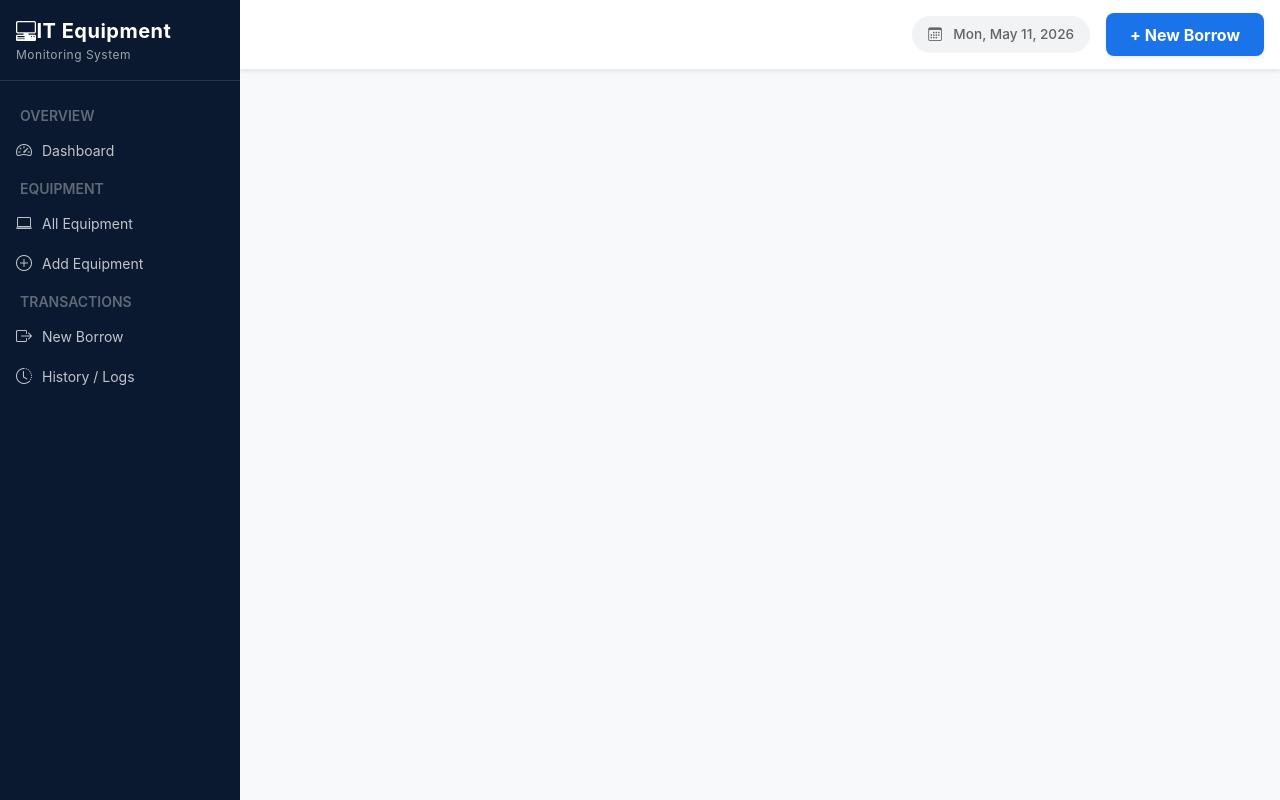
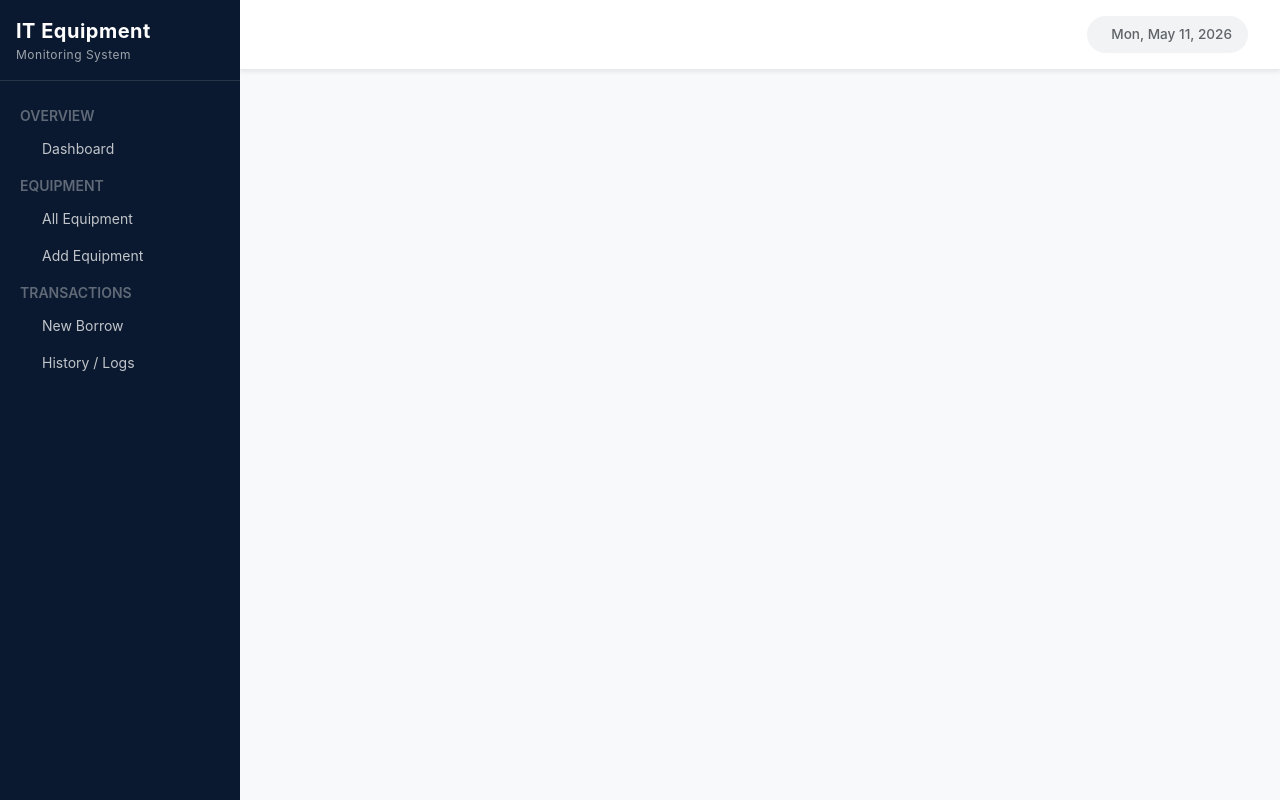
Before and after one commit to jhontagacay/ITEMS, a Django app: page / in a window 1280 px wide. Run offline with Django 5.2, Linux system fonts and the light colour scheme; some libraries are stand-ins or nearby versions.

Commit message:
base.html

```diff
--- a/ems/templates/ems/base.html
+++ b/ems/templates/ems/base.html
@@ -4,9 +4,10 @@
 <head>
     <meta charset="UTF-8">
     <meta name="viewport" content="width=device-width, initial-scale=1.0">
-    <link rel="stylesheet" href="https://cdn.jsdelivr.net/npm/bootstrap@5.3.0/dist/css/bootstrap.min.css">
-    <link rel="stylesheet" href="https://cdn.jsdelivr.net/npm/bootstrap-icons@1.13.1/font/bootstrap-icons.min.css">
-    <script src="https://cdn.jsdelivr.net/npm/bootstrap@5.3.0/dist/js/bootstrap.min.js"></script>
+    <link rel="stylesheet" href="{% static 'bootstrap/css/bootstrap.min.css' %}">
+    <link rel="stylesheet" href="{% static 'bootstrap-icons/icons/fonts/bootstrap-icons.woff' %}">
+    <link rel="stylesheet" href="{% static 'bootstrap-icons/icons/fonts/bootstrap-icons.woff2' %}">
+    <script src="{% static 'bootstrap/js/bootstrap.min.js' %}"></script>
     <title>IT-EMS</title>
     <style>
         body {
@@ -245,12 +246,6 @@
                     <i class="bi bi-calendar3 me-2"></i>
                     {% now "D, M j, Y" %}
                 </div>
-
-                {% if request.resolver_match.url_name != 'borrow_create'%}
-                    <a href="{% url 'borrow_create' %}" class="btn btn-primary fw-bold shadow-sm">
-                        + New Borrow
-                    </a>
-                {% endif %}
             </div>
         </div>
 
```
